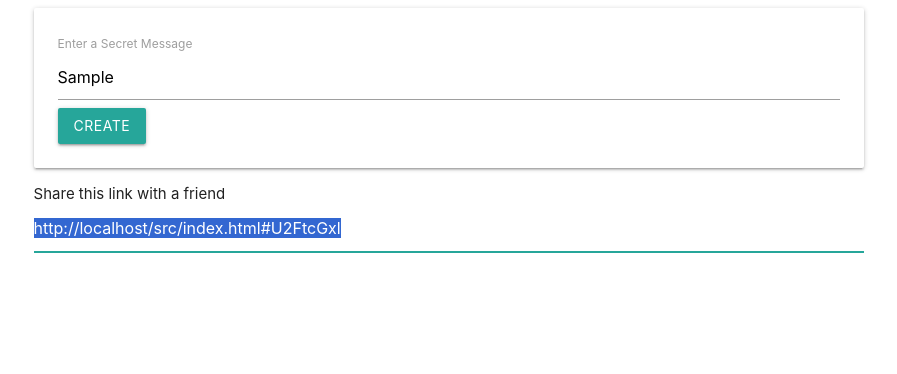
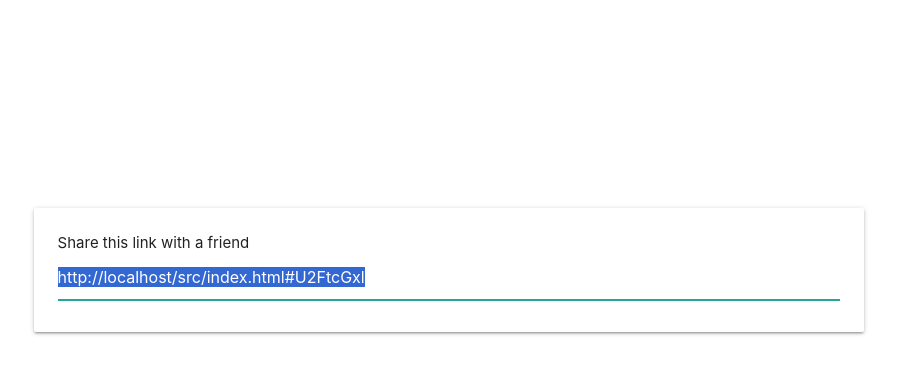
Before and after one commit to amirhosseinNouri/secret_message, a plain HTML site: page src/index.html in a window 1280 px wide. Both pictures are taken after typing "Sample" into the empty fields and a click on the button "CREATE". Shown: the whole page, without its empty margins (191-1088 px from the left). Drawn offline with nearby package versions, Linux system fonts and the light colour scheme.

Commit message:
hiding message input after submit

```diff
--- a/src/index.html
+++ b/src/index.html
@@ -1,32 +1,35 @@
 <!DOCTYPE html>
 <html lang="en">
   <head>
-    <meta charset="UTF-8">
+    <meta charset="UTF-8" />
     <title>Secret Message</title>
-    <link rel="stylesheet" href="https://cdnjs.cloudflare.com/ajax/libs/materialize/1.0.0/css/materialize.min.css" integrity="sha512-UJfAaOlIRtdR+0P6C3KUoTDAxVTuy3lnSXLyLKlHYJlcSU8Juge/mjeaxDNMlw9LgeIotgz5FP8eUQPhX1q10A==" crossorigin="anonymous" />
+    <link
+      rel="stylesheet"
+      href="https://cdnjs.cloudflare.com/ajax/libs/materialize/1.0.0/css/materialize.min.css"
+      integrity="sha512-UJfAaOlIRtdR+0P6C3KUoTDAxVTuy3lnSXLyLKlHYJlcSU8Juge/mjeaxDNMlw9LgeIotgz5FP8eUQPhX1q10A=="
+      crossorigin="anonymous"
+    />
   </head>
   <body>
-
-    <div class="row">
+    <div class="row" style="margin-top: 25vh !important;">
       <div class="col s8 offset-s2">
-            <div class="card-panel">
+        <div id="message-form" class="card-panel">
           <form>
             <label>Enter a Secret Message</label>
-                    <input type="text" name="" id="message-input">
+            <input type="text" name="" id="message-input" />
             <button class="btn">Create</button>
           </form>
         </div>
 
+        <div id="link-form" class="card-panel hide">
           <div>
             Share this link with a friend
-                <input  id="link-input">
-            </div>
-
+            <input id="link-input" />
           </div>
         </div>
-
+      </div>
+    </div>
   </body>
 
   <script src="./index.js"></script>
-
 </html>
--- a/src/index.js
+++ b/src/index.js
@@ -1,5 +1,9 @@
 document.querySelector("form").addEventListener("submit" , event =>{
     event.preventDefault()
+
+    document.querySelector("#message-form").classList.add("hide")
+    document.querySelector("#link-form").classList.remove("hide")
+
     const input = document.querySelector("#message-input")
     const encrypted = btoa(input.value)
     const linkInput = document.querySelector("#link-input");
```
Lines whose indentation alone changed are shown as unchanged.
